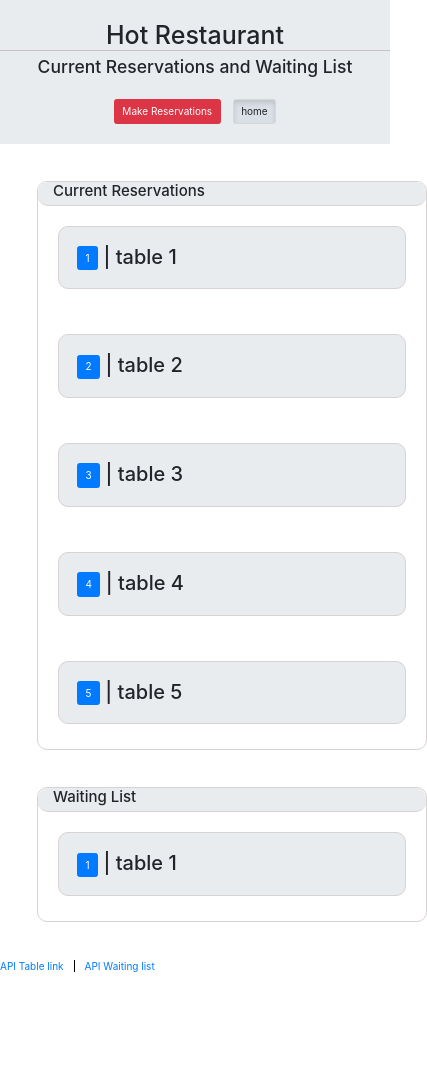
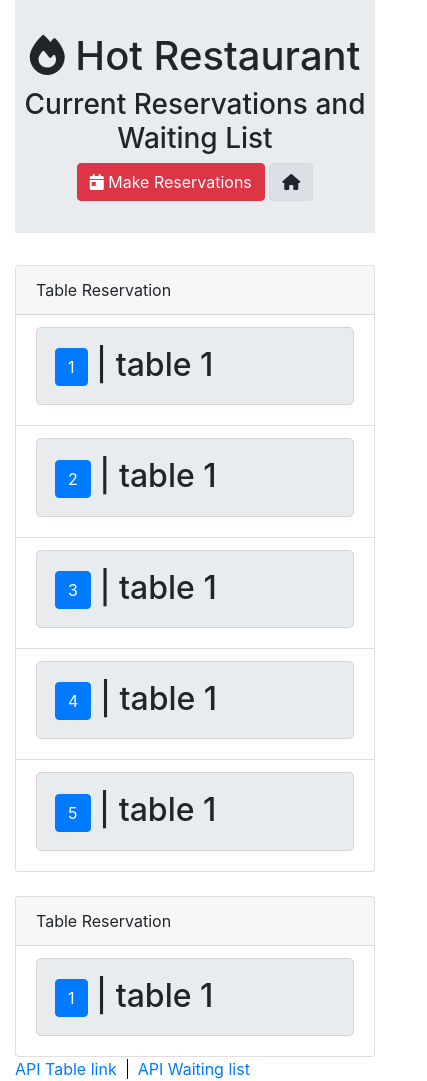
Before and after one commit to everetthumphreys/hot-restaurant, a website: page HTML/tables.html in a window 390 px wide. Shown: the whole page, 427 px wide, since content can reach past the window. Before the commit the page ends 974 px from the top, so only its background shows below. Drawn offline with nearby package versions, Linux system fonts and the light colour scheme.

Commit message:
added icons, cleaned up the tables page, added mobile responsiveness to every page

```diff
--- a/HTML/style.css
+++ b/HTML/style.css
@@ -1,19 +1,16 @@
 .text-center {
     text-align: center !important;
 }
+
 .btn-navigation {
     margin: auto;
     width: 220px;
 }
 
-
 .text-center.tittle {
-    border-bottom: solid;
   border-width: 1px;
   border-color: rgb(200,194,194);
 }
-
-
 
 #separate-line {
   border-right: solid;
@@ -36,14 +33,12 @@
   border-color: rgb(217,210,210);
 }
 
-
-
 #table-reserved {
   border: solid;
   border-width: 1px;
   padding: 18px;
   background: rgb(233,236,239);
-    border-radius: 10px;
+  border-radius: 5px;
   border-color: rgb(217,210,210);
 }
 
--- a/HTML/tables.html
+++ b/HTML/tables.html
@@ -5,70 +5,96 @@
     <meta charset="utf-8">
     <meta name="viewport" content="width=device-width, initial-scale=1.0, shrink-to-fit=no">
     <title>Hot-restaurant</title>
-    <link rel="stylesheet" href="assets/bootstrap/css/bootstrap.min.css">
-    <link rel="stylesheet" href="https://stackpath.bootstrapcdn.com/bootstrap/4.4.1/css/bootstrap.min.css" integrity="sha384-Vkoo8x4CGsO3+Hhxv8T/Q5PaXtkKtu6ug5TOeNV6gBiFeWPGFN9MuhOf23Q9Ifjh" crossorigin="anonymous">
+    <link rel="stylesheet" href="https://stackpath.bootstrapcdn.com/bootstrap/4.4.1/css/bootstrap.min.css"
+        integrity="sha384-Vkoo8x4CGsO3+Hhxv8T/Q5PaXtkKtu6ug5TOeNV6gBiFeWPGFN9MuhOf23Q9Ifjh" crossorigin="anonymous">
     <link rel="stylesheet" href="style.css">
 </head>
 
 
 <body>
-    <div class="jumbotron jumbotron-fluid text-center">
-        <h1 class="text-center tittle">Hot Restaurant</h1>
+    <div class="container">
         <div class="row">
-            <div class="col">
-                <h3 class="text-center">Current Reservations and Waiting List</h3>
+            <div class="col-sm-12">
+                <div class="jumbotron jumbotron-fluid text-center">
+                    <h1 class="text-center tittle"><i class="fas fa-fire"></i> Hot Restaurant</h1>
+                    <h3 class="text-center">Current Reservations and Waiting List</h3>
+                    <button class="btn btn-danger" type="button"><i class="fas fa-calendar-day"></i> Make
+                        Reservations</button>
+                    <button class="btn btn-light active" type="button"><i class="fas fa-home"></i></button>
+                </div>
             </div>
         </div>
         <div class="row">
-            <div class="col" style="margin-top: 17px;"><button class="btn btn-danger" type="button" style="margin-right: 12px;">Make Reservations</button><button class="btn btn-light active" type="button">home</button></div>
+            <div class="col-sm-12">
+                <div class="card">
+                    <div class="card-header">
+                        Table Reservation
+                    </div>
+                    <ul class="list-group list-group-flush">
+                        <li class="list-group-item">
+                            <h2 id="table-reserved"><button class="btn btn-primary" type="button">1</button>&nbsp;|
+                                table 1
+                            </h2>
+                        </li>
+                        <li class="list-group-item">
+                            <h2 id="table-reserved"><button class="btn btn-primary" type="button">2</button>&nbsp;|
+                                table 1
+                            </h2>
+                        </li>
+                        <li class="list-group-item">
+                            <h2 id="table-reserved"><button class="btn btn-primary" type="button">3</button>&nbsp;|
+                                table 1
+                            </h2>
+                        </li>
+                        <li class="list-group-item">
+                            <h2 id="table-reserved"><button class="btn btn-primary" type="button">4</button>&nbsp;|
+                                table 1
+                            </h2>
+                        </li>
+                        <li class="list-group-item">
+                            <h2 id="table-reserved"><button class="btn btn-primary" type="button">5</button>&nbsp;|
+                                table 1
+                            </h2>
+                        </li>
+                    </ul>
+                </div>
+            </div>
         </div>
-    </div>
-    <div class="container" id="reservations" style="margin: 37px;">
+        <br>
         <div class="row">
-            <div class="col" id="box-tittle">
-                <h4>Current Reservations</h4>
+            <div class="col-sm-12">
+                <div class="card">
+                    <div class="card-header">
+                        Table Reservation
+                    </div>
+                    <ul class="list-group list-group-flush">
+                        <li class="list-group-item">
+                            <h2 id="table-reserved"><button class="btn btn-primary" type="button">1</button>&nbsp;|
+                                table 1</h2>
+                        </li>
+                    </ul>
+                </div>
             </div>
         </div>
         <div class="row">
-            <div class="col" id="table-column" style="padding: 20px;">
-                <h2 id="table-reserved"><button class="btn btn-primary" type="button">1</button>&nbsp;| table 1</h2>
-            </div>
-        </div>
-        <div class="row">
-            <div class="col" id="table-column" style="padding: 20px;">
-                <h2 id="table-reserved"><button class="btn btn-primary" type="button">2</button>&nbsp;| table 2</h2>
-            </div>
-        </div>
-        <div class="row">
-            <div class="col" id="table-column" style="padding: 20px;">
-                <h2 id="table-reserved"><button class="btn btn-primary" type="button">3</button>&nbsp;| table 3</h2>
-            </div>
-        </div>
-        <div class="row">
-            <div class="col" id="table-column" style="padding: 20px;">
-                <h2 id="table-reserved"><button class="btn btn-primary" type="button">4</button>&nbsp;| table 4</h2>
-            </div>
-        </div>
-        <div class="row">
-            <div class="col" id="table-column" style="padding: 20px;">
-                <h2 id="table-reserved"><button class="btn btn-primary" type="button">5</button>&nbsp;| table 5</h2>
+            <div class="col-sm-12">
+                <a id="separate-line" href="#">API Table link</a><a href="#"
+                    style="padding: 0px;padding-left: 10px;">API
+                    Waiting list</a>
             </div>
         </div>
     </div>
-    <div class="container" id="reservations" style="margin: 37px;">
-        <div class="row">
-            <div class="col" id="box-tittle">
-                <h4>Waiting List</h4>
-            </div>
-        </div>
-        <div class="row">
-            <div class="col" id="table-column" style="padding: 20px;">
-                <h2 id="table-reserved"><button class="btn btn-primary" type="button">1</button>&nbsp;| table 1</h2>
-            </div>
-        </div>
-    </div><a id="separate-line" href="#">API Table link</a><a href="#" style="padding: 0px;padding-left: 10px;">API Waiting list</a>
-    <script src="assets/js/jquery.min.js"></script>
-    <script src="assets/bootstrap/js/bootstrap.min.js"></script>
+    <script src="https://code.jquery.com/jquery-3.4.1.slim.min.js"
+    integrity="sha384-J6qa4849blE2+poT4WnyKhv5vZF5SrPo0iEjwBvKU7imGFAV0wwj1yYfoRSJoZ+n"
+    crossorigin="anonymous"></script>
+<script src="https://cdn.jsdelivr.net/npm/popper.js@1.16.0/dist/umd/popper.min.js"
+    integrity="sha384-Q6E9RHvbIyZFJoft+2mJbHaEWldlvI9IOYy5n3zV9zzTtmI3UksdQRVvoxMfooAo"
+    crossorigin="anonymous"></script>
+<script src="https://stackpath.bootstrapcdn.com/bootstrap/4.4.1/js/bootstrap.min.js"
+    integrity="sha384-wfSDF2E50Y2D1uUdj0O3uMBJnjuUD4Ih7YwaYd1iqfktj0Uod8GCExl3Og8ifwB6"
+    crossorigin="anonymous"></script>
+<script src="https://kit.fontawesome.com/ef9e0f519e.js" crossorigin="anonymous"></script>
+
 </body>
 
 </html>
```
Also changed, not shown: HTML/index.html (+38 -10 lines), HTML/reserve.html (+1 -2 lines). Lines whose indentation alone changed are shown as unchanged.
